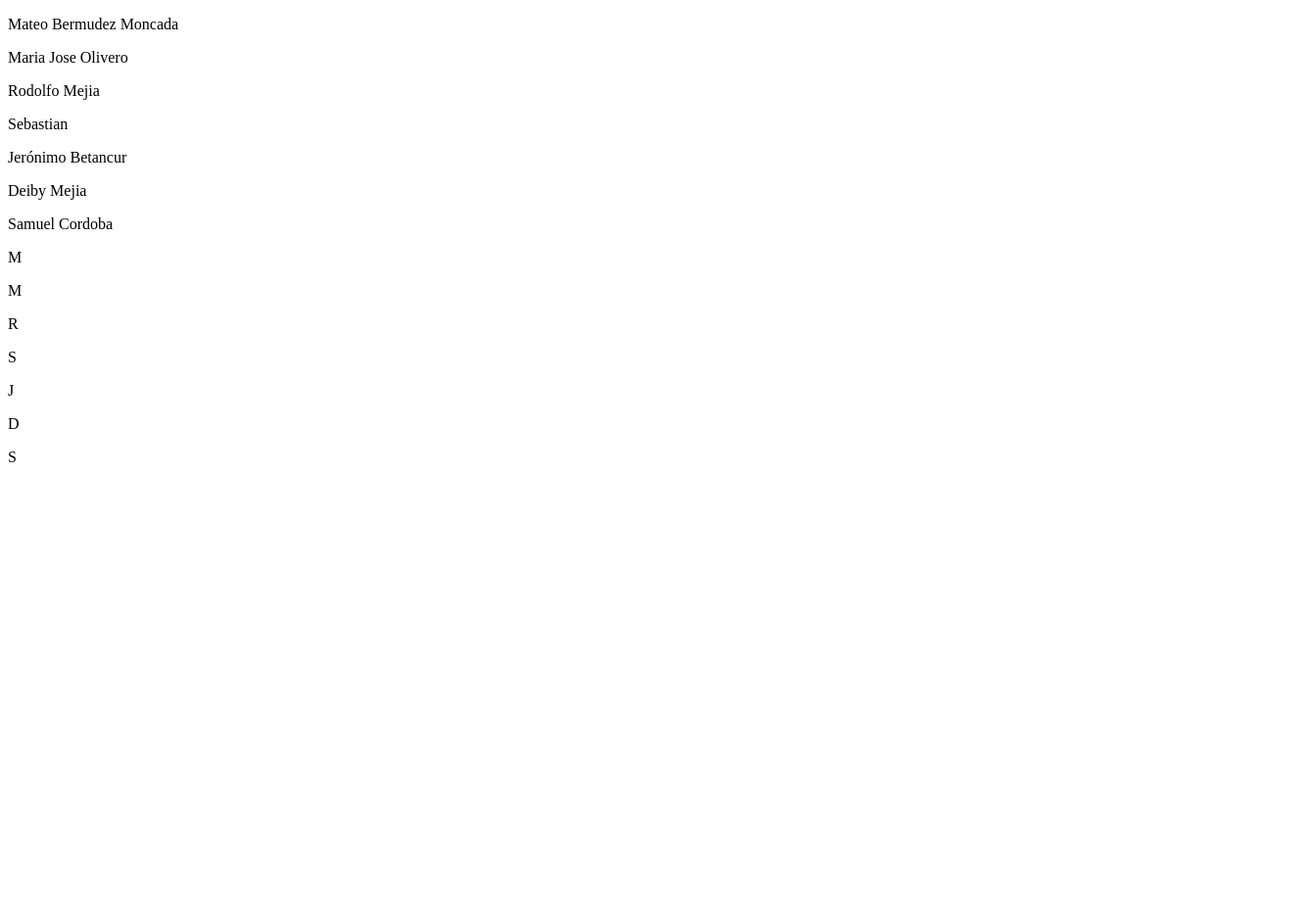
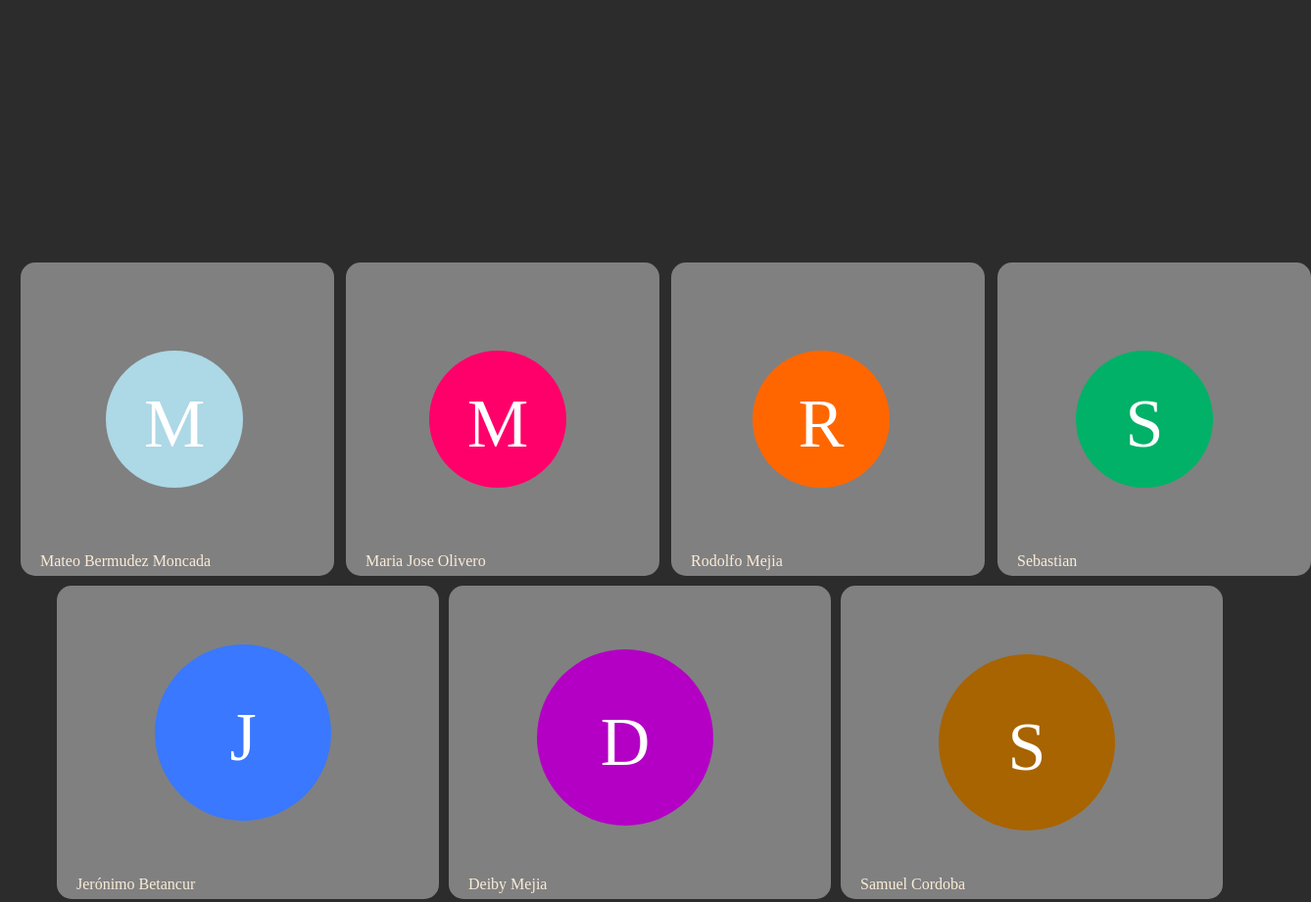
Before and after one commit to Camilocastdev/clonMeet, a plain HTML site: page index.html in a window 1280 px wide. Shown: the top 921 px of the page at 98% size, 1338 px wide, since content can reach past the window. Before the commit the page ends 800 px from the top, so only its background shows below. Drawn offline with Linux system fonts and the light colour scheme; files that its build step writes are made by us from their sources; the site is published under a folder, as on GitHub Pages, so addresses that start at the root find nothing.

Commit message:
Update index.html

```diff
--- a/index.html
+++ b/index.html
@@ -4,7 +4,7 @@
     <meta charset="UTF-8">
     <meta name="viewport" content="width=device-width, initial-scale=1.0">
     <title>meet</title>
-    <link rel="stylesheet" href="/css/styile.css">
+    <link rel="stylesheet" href="./styile.css">
 </head>
 <body>
     <div class="contenedor1">
```
